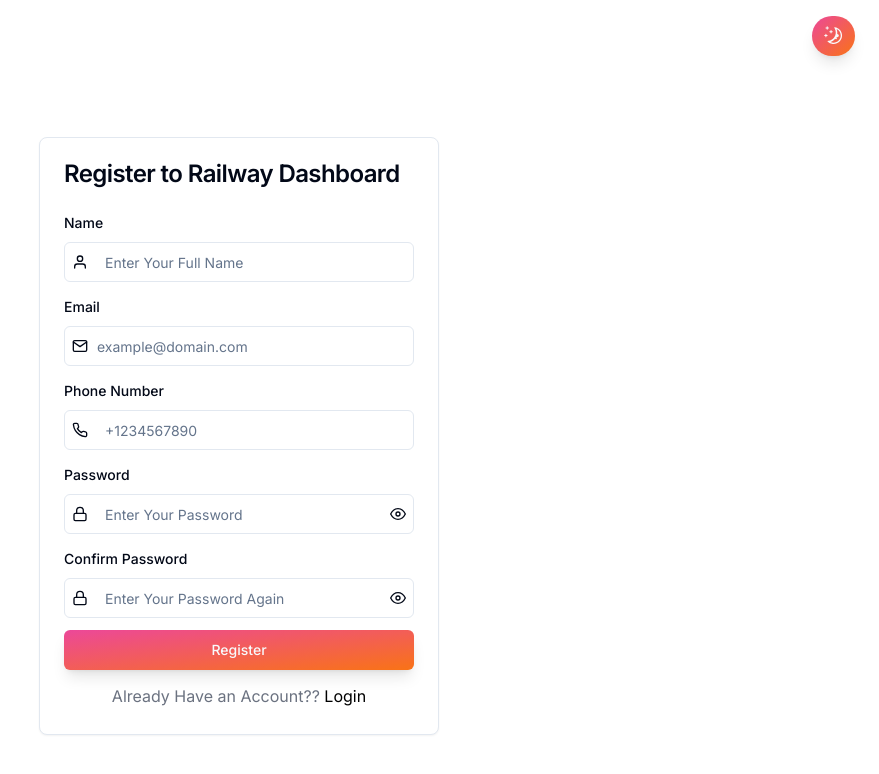
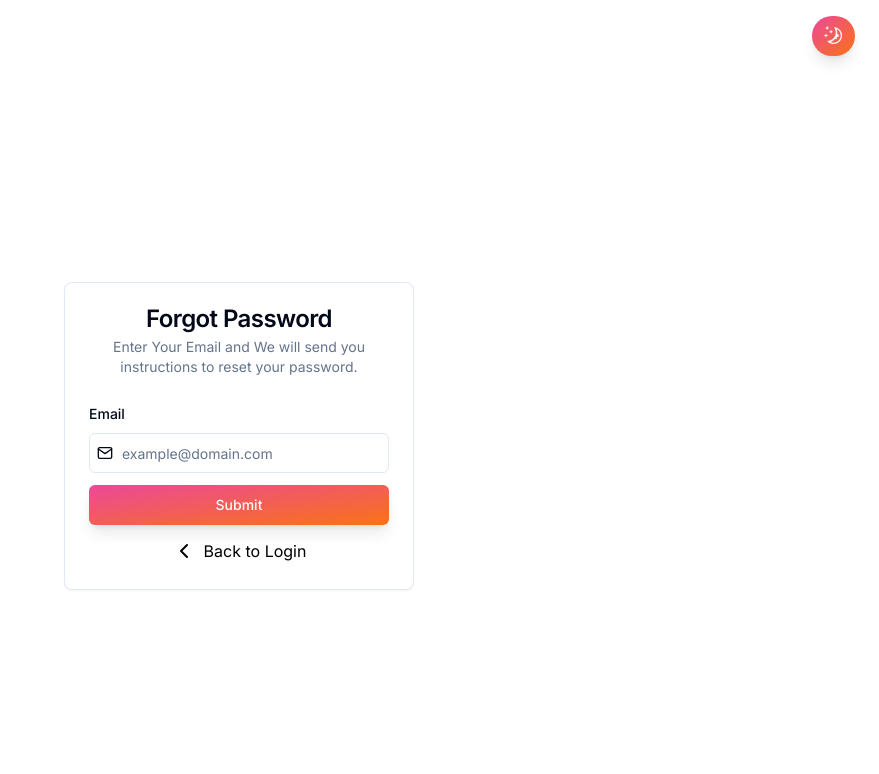
Before and after one commit to Priyanshu9898/MetaDoctor, a Next.js app in the folder client/: page /forgotpassword in a window 1280 px wide. Shown: the top 774 px of the page, without its empty margins (401-1280 px from the left). Built offline with nearby package versions, Linux system fonts and the light colour scheme.

Commit message:
login page design updated

```diff
--- a/client/app/(auth)/forgotpassword/page.tsx
+++ b/client/app/(auth)/forgotpassword/page.tsx
@@ -10,9 +10,19 @@ import {
   CardHeader,
   CardTitle,
 } from "@/components/ui/card";
+import {
+  Dialog,
+  DialogClose,
+  DialogContent,
+  DialogDescription,
+  DialogFooter,
+  DialogHeader,
+  DialogTitle,
+  DialogTrigger,
+} from "@/components/ui/dialog";
 import { Input } from "@/components/ui/input";
 import { Label } from "@/components/ui/label";
-import { RegisterType } from "@/constants/Auth";
+import { LoginType } from "@/constants/Auth";
 import {
   Form,
   FormControl,
@@ -27,19 +37,11 @@ import { z } from "zod";
 import Link from "next/link";
 import { zodResolver } from "@hookform/resolvers/zod";
 import { ReloadIcon } from "@radix-ui/react-icons";
-import {
-  FiUser,
-  FiMail,
-  FiPhone,
-  FiLock,
-  FiEye,
-  FiEyeOff,
-} from "react-icons/fi";
+import { Checkbox } from "@/components/ui/checkbox";
+import { ChevronLeft, MailCheck } from "lucide-react";
+import { FiMail } from "react-icons/fi";
 
 const formSchema = z.object({
-  name: z.string().min(1, {
-    message: "Please enter your Name.",
-  }),
   email: z
     .string()
     .min(1, {
@@ -48,44 +50,21 @@ const formSchema = z.object({
     .email({
       message: "Invalid email address.",
     }),
-  password: z.string().min(6, {
-    message: "Password must be at least 6 characters.",
-  }),
-  confirmPassword: z.string().min(6, {
-    message: "Password must be at least 6 characters.",
-  }),
-  phone: z
-    .string()
-    .min(10, {
-      message: "Phone number must be at least 10 digits.",
-    })
-    .regex(/^\+?[1-9]\d{1,14}$/, {
-      message: "Invalid phone number format.",
-    }),
 });
 
-const RegisterPage = () => {
+const ForgotPassword = () => {
   const [loading, setLoading] = useState<boolean>(false);
-  const [passwordShown, setPasswordShown] = useState(false);
-  const [confirmPasswordShown, setConfirmPasswordShown] = useState(false);
+  const [isDialogOpen, setIsDialogOpen] = useState<boolean>(false);
 
   const form = useForm<z.infer<typeof formSchema>>({
     resolver: zodResolver(formSchema),
     defaultValues: {
-      name: "",
       email: "",
-      password: "",
-      confirmPassword: "",
-      phone: "",
     },
   });
 
   const [data, setData] = useState({
-    name: "",
     email: "",
-    password: "",
-    confirmPassword: "",
-    phone: "",
   });
 
   const handleChange = (e: React.ChangeEvent<HTMLInputElement>) => {
@@ -97,38 +76,22 @@ const RegisterPage = () => {
 
   function onSubmit(values: z.infer<typeof formSchema>) {
     console.log(values);
+    setIsDialogOpen(true);
   }
 
   return (
     <>
-      <Card className="w-[400px]">
+      <Card className="w-[350px]">
         <CardHeader>
-          <CardTitle>Register to Railway Dashboard</CardTitle>
+          <CardTitle className="text-center">Forgot Password</CardTitle>
+          <CardDescription className="text-center w-full">
+            Enter Your Email and We will send you instructions to reset your
+            password.
+          </CardDescription>
         </CardHeader>
         <CardContent>
           <Form {...form}>
             <form onSubmit={form.handleSubmit(onSubmit)} className="space-y-3">
-              <FormField
-                control={form.control}
-                name="name"
-                render={({ field }) => (
-                  <FormItem>
-                    <Label>Name</Label>
-                    <FormControl>
-                      <div className="relative">
-                        <FiUser className="absolute left-2 top-[50%] transform -translate-y-[50%]" />
-                        <Input
-                          placeholder="Enter Your Full Name"
-                          {...field}
-                          className="pl-10"
-                        />
-                      </div>
-                    </FormControl>
-                    <FormMessage />
-                  </FormItem>
-                )}
-              />
-
               <FormField
                 control={form.control}
                 name="email"
@@ -137,7 +100,7 @@ const RegisterPage = () => {
                     <Label>Email</Label>
                     <FormControl>
                       <div className="relative">
-                        <FiMail className="absolute left-2 top-[50%] transform -translate-y-[50%]" />
+                        <FiMail className="absolute left-2 top-[12px]" />
                         <Input
                           placeholder="example@domain.com"
                           {...field}
@@ -150,103 +113,80 @@ const RegisterPage = () => {
                 )}
               />
 
-              <FormField
-                control={form.control}
-                name="phone"
-                render={({ field }) => (
-                  <FormItem>
-                    <Label>Phone Number</Label>
-                    <FormControl>
-                      <div className="relative">
-                        <FiPhone className="absolute left-2 top-[50%] transform -translate-y-[50%]" />
-                        <Input
-                          placeholder="+1234567890"
-                          {...field}
-                          className="pl-10"
-                        />
+              {isDialogOpen && (
+                <Dialog open={isDialogOpen} onOpenChange={setIsDialogOpen}>
+                  <DialogContent>
+                    <DialogHeader>
+                      <div className="flex items-center justify-center mb-2">
+                        <svg
+                          xmlns="http://www.w3.org/2000/svg"
+                          width="48"
+                          height="48"
+                          viewBox="0 0 24 24"
+                          fill="none"
+                          className="lucide lucide-mail-check stroke-current text-pink-500 dark:text-blue-500"
+                          stroke-width="1"
+                          stroke-linecap="round"
+                          stroke-linejoin="round"
+                        >
+                          <path d="M22 13V6a2 2 0 0 0-2-2H4a2 2 0 0 0-2 2v12c0 1.1.9 2 2 2h8" />
+                          <path d="m22 7-8.97 5.7a1.94 1.94 0 0 1-2.06 0L2 7" />
+                          <path d="m16 19 2 2 4-4" />
+                        </svg>
                       </div>
-                    </FormControl>
-                    <FormMessage />
-                  </FormItem>
-                )}
-              />
-
-              <FormField
-                control={form.control}
-                name="password"
-                render={({ field }) => (
-                  <FormItem>
-                    <Label>Password</Label>
-                    <FormControl>
-                      <div className="relative">
-                        <FiLock className="absolute left-2 top-[50%] transform -translate-y-[50%]" />
-                        <Input
-                          placeholder="Enter Your Password"
-                          type={passwordShown ? "text" : "password"}
-                          {...field}
-                          className="pl-10"
-                        />
-                        <div
-                          className="absolute right-2 top-[50%] transform -translate-y-[50%] cursor-pointer"
-                          onClick={() => setPasswordShown(!passwordShown)}
+                      <DialogTitle className="text-center font-bold text-2xl">
+                        Reset Email sent
+                      </DialogTitle>
+                      <DialogDescription className="text-center">
+                        We have just sent an email with a password reset link to{" "}
+                        <span className="font-bold text-gray-800 dark:text-gray-200">
+                          {form.getValues("email")}
+                        </span>
+                        . .
+                      </DialogDescription>
+                    </DialogHeader>
+                    <div className="flex items-center justify-center gap-x-10 mt-4">
+                      <DialogClose asChild>
+                        <Button
+                          type="button"
+                          variant="secondary"
+                          className="space-y-3 p-3 px-6 rounded-md shadow-lg transform transition duration-300 ease-in-out hover:scale-110 focus:outline-none  from-pink-500 to-orange-500  dark:from-blue-500 dark:to-purple-600 bg-gradient-to-br hover:bg-gradient-to-bl dark:bg-gradient-to-br"
                         >
-                          {passwordShown ? <FiEyeOff /> : <FiEye />}
-                        </div>
-                      </div>
-                    </FormControl>
-                    <FormMessage />
-                  </FormItem>
-                )}
-              />
-              <FormField
-                control={form.control}
-                name="confirmPassword"
-                render={({ field }) => (
-                  <FormItem>
-                    <Label>Confirm Password</Label>
-                    <FormControl>
-                      <div className="relative">
-                        <FiLock className="absolute left-2 top-[50%] transform -translate-y-[50%]" />
-                        <Input
-                          placeholder="Enter Your Password Again"
-                          type={confirmPasswordShown ? "text" : "password"}
-                          {...field}
-                          className="pl-10"
-                        />
-                        <div
-                          className="absolute right-2 top-[50%] transform -translate-y-[50%] cursor-pointer"
-                          onClick={() =>
-                            setConfirmPasswordShown(!confirmPasswordShown)
-                          }
-                        >
-                          {confirmPasswordShown ? <FiEyeOff /> : <FiEye />}
-                        </div>
-                      </div>
-                    </FormControl>
-                    <FormMessage />
-                  </FormItem>
-                )}
-              />
+                          Got it
+                        </Button>
+                      </DialogClose>
+                      <Button
+                        type="button"
+                        variant="secondary"
+                        className="space-y-3 p-3 px-6 rounded-md shadow-lg transform transition duration-300 ease-in-out hover:scale-110 focus:outline-none  from-pink-500 to-orange-500  dark:from-blue-500 dark:to-purple-600 bg-gradient-to-br hover:bg-gradient-to-bl dark:bg-gradient-to-br"
+                      >
+                        Send Again
+                      </Button>
+                    </div>
+                  </DialogContent>
+                </Dialog>
+              )}
 
               <Button
                 disabled={loading}
                 type="submit"
-                className="w-full p-3 px-6 rounded-md shadow-lg transform transition duration-300 ease-in-out hover:scale-110 focus:outline-none  from-pink-500 to-orange-500  dark:from-blue-500 dark:to-purple-600 bg-gradient-to-br hover:bg-gradient-to-bl dark:bg-gradient-to-br"
+                className="w-full space-y-3 p-3 px-6 rounded-md shadow-lg transform transition duration-300 ease-in-out hover:scale-110 focus:outline-none  from-pink-500 to-orange-500  dark:from-blue-500 dark:to-purple-600 bg-gradient-to-br hover:bg-gradient-to-bl dark:bg-gradient-to-br"
               >
                 {loading && (
                   <>
                     <ReloadIcon className="mr-2 h-4 w-4 animate-spin" />
                   </>
                 )}
-                Register
+                Submit
               </Button>
+
               <p className="leading-7 [&:not(:first-child)]:mt-6 text-gray-500 text-center">
-                Already Have an Account??{" "}
                 <Link
                   href="/login"
-                  className="text-decoration-line text-black dark:text-gray-200"
+                  className="text-decoration-line text-black dark:text-gray-200 flex flex-row items-center justify-center"
                 >
-                  Login
+                  <ChevronLeft className="mr-2" />
+                  Back to Login
                 </Link>
               </p>
             </form>
@@ -257,4 +197,4 @@ const RegisterPage = () => {
   );
 };
 
-export default RegisterPage;
+export default ForgotPassword;
--- a/client/app/(auth)/login/page.tsx
+++ b/client/app/(auth)/login/page.tsx
@@ -27,6 +27,8 @@ import { z } from "zod";
 import Link from "next/link";
 import { zodResolver } from "@hookform/resolvers/zod";
 import { ReloadIcon } from "@radix-ui/react-icons";
+import { Checkbox } from "@/components/ui/checkbox";
+import { FiMail, FiLock, FiEye, FiEyeOff } from "react-icons/fi";
 
 const formSchema = z.object({
   email: z
@@ -40,15 +42,19 @@ const formSchema = z.object({
   password: z.string().min(6, {
     message: "Password must be at least 6 characters.",
   }),
+  rememberMe: z.boolean().default(false).optional(),
 });
 
-const Login = () => {
+const LoginPage = () => {
   const [loading, setLoading] = useState<boolean>(false);
+  const [passwordShown, setPasswordShown] = useState(false);
+
   const form = useForm<z.infer<typeof formSchema>>({
     resolver: zodResolver(formSchema),
     defaultValues: {
       email: "",
       password: "",
+      rememberMe: false,
     },
   });
 
@@ -84,7 +90,14 @@ const Login = () => {
                   <FormItem>
                     <Label>Email</Label>
                     <FormControl>
-                      <Input placeholder="example@domain.com" {...field} />
+                      <div className="relative">
+                        <FiMail className="absolute left-2 top-[12px]" />
+                        <Input
+                          placeholder="example@domain.com"
+                          {...field}
+                          className="pl-8"
+                        />
+                      </div>
                     </FormControl>
                     <FormMessage />
                   </FormItem>
@@ -98,21 +111,59 @@ const Login = () => {
                   <FormItem>
                     <Label>Password</Label>
                     <FormControl>
+                      <div className="relative">
+                        <FiLock className="absolute left-2 top-[10px]" />
                         <Input
                           placeholder="Enter your password"
-                        type="password"
+                          type={passwordShown ? "text" : "password"}
                           {...field}
+                          className="pl-8"
                         />
+                        <div
+                          className="absolute right-2 top-[12px] cursor-pointer"
+                          onClick={() => setPasswordShown(!passwordShown)}
+                        >
+                          {passwordShown ? <FiEyeOff /> : <FiEye />}
+                        </div>
+                      </div>
                     </FormControl>
                     <FormMessage />
                   </FormItem>
                 )}
               />
 
+              <div className="flex justify-between items-center">
+                <div className="flex flex-row justify-center items-start">
+                  <FormField
+                    control={form.control}
+                    name="rememberMe"
+                    render={({ field }) => (
+                      <FormItem className="flex items-center">
+                        <FormControl>
+                          <Checkbox
+                            checked={field.value}
+                            onCheckedChange={field.onChange}
+                          />
+                        </FormControl>
+                      </FormItem>
+                    )}
+                  />
+                  <Label htmlFor="rememberMe" className="ml-2">
+                    Remember Me
+                  </Label>
+                </div>
+
+                <Link
+                  href="/forgotpassword"
+                  className="text-decoration-line text-black dark:text-gray-200"
+                >
+                  Forgot Password?
+                </Link>
+              </div>
               <Button
                 disabled={loading}
                 type="submit"
-                className="p-3 px-6 rounded-md shadow-lg transform transition duration-300 ease-in-out hover:scale-110 focus:outline-none  from-pink-500 to-orange-500  dark:from-blue-500 dark:to-purple-600 bg-gradient-to-br hover:bg-gradient-to-bl dark:bg-gradient-to-br"
+                className="w-full space-y-3 p-3 px-6 rounded-md shadow-lg transform transition duration-300 ease-in-out hover:scale-110 focus:outline-none  from-pink-500 to-orange-500  dark:from-blue-500 dark:to-purple-600 bg-gradient-to-br hover:bg-gradient-to-bl dark:bg-gradient-to-br"
               >
                 {loading && (
                   <>
@@ -121,11 +172,7 @@ const Login = () => {
                 )}
                 Login
               </Button>
-            </form>
-          </Form>
-        </CardContent>
-        <CardFooter className="flex-col items-start justify-center">
-          <p className="leading-7 [&:not(:first-child)]:mt-6 text-gray-500">
+              <p className="leading-7 [&:not(:first-child)]:mt-6 text-gray-500 text-center">
                 Don't Have an Account??{" "}
                 <Link
                   href="/register"
@@ -134,10 +181,12 @@ const Login = () => {
                   SignUp
                 </Link>
               </p>
-        </CardFooter>
+            </form>
+          </Form>
+        </CardContent>
       </Card>
     </>
   );
 };
 
-export default Login;
+export default LoginPage;
```
Lines whose indentation alone changed are shown as unchanged.
